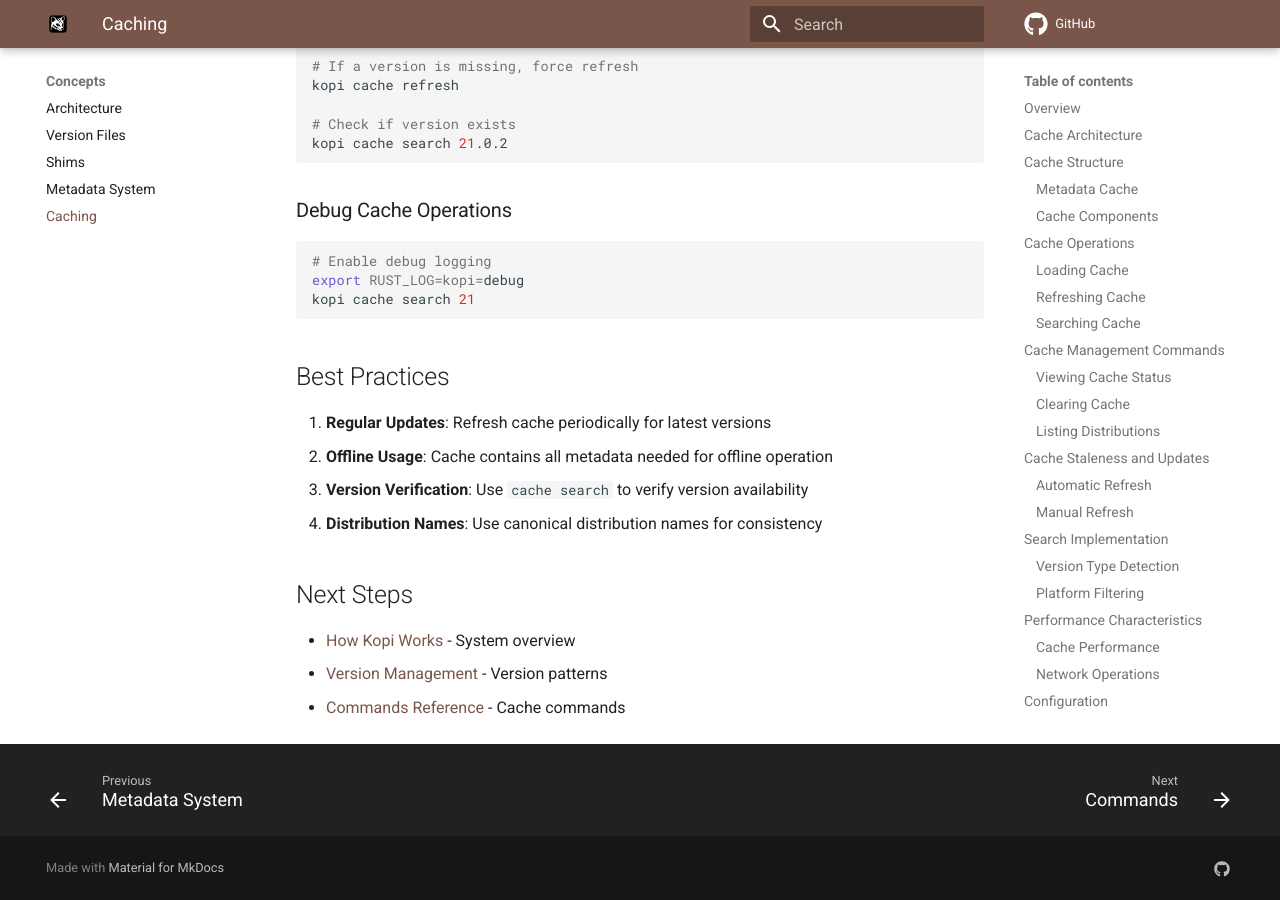
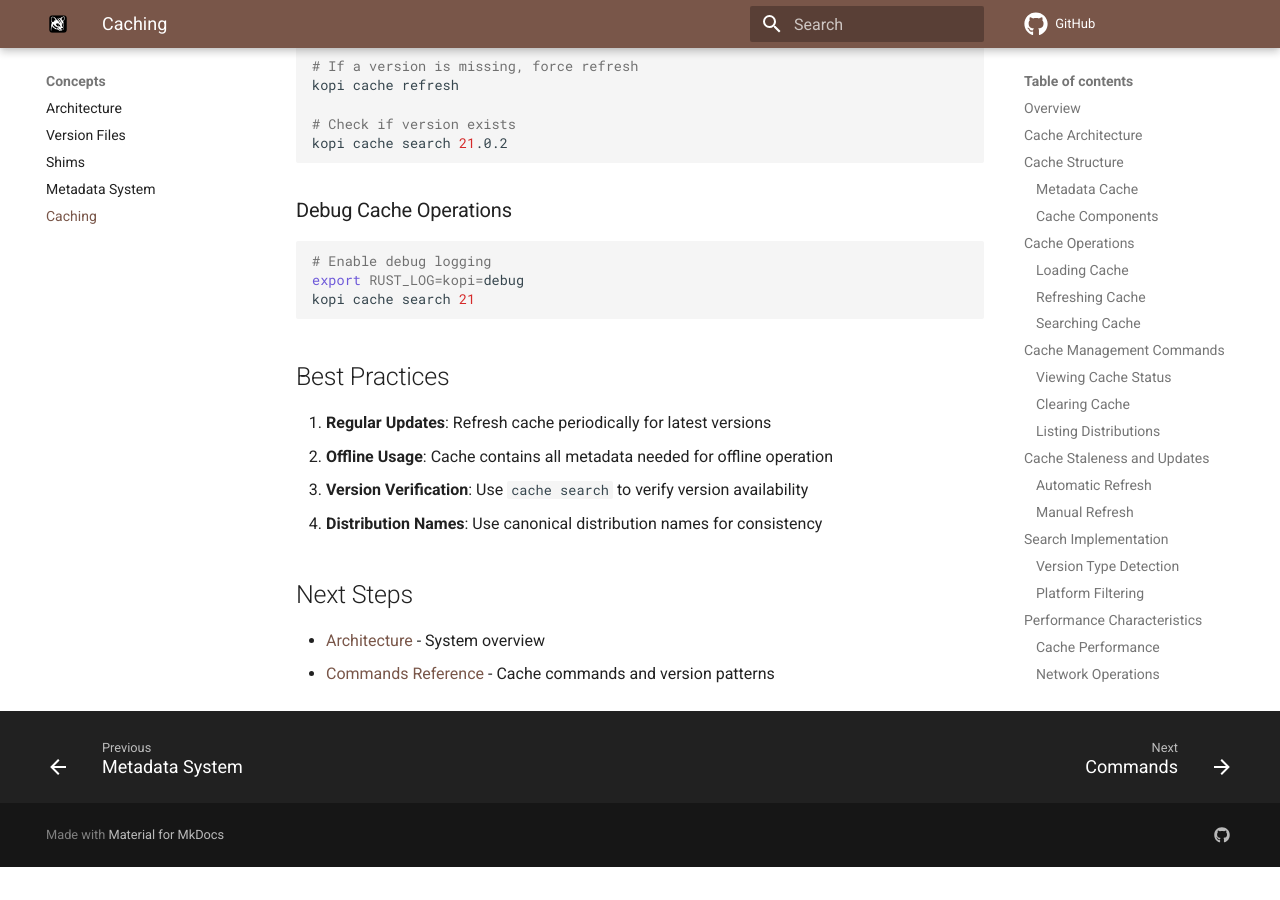
Before and after one commit to kopi-vm/kopi-vm.github.io, an MkDocs documentation site: the page built from docs/concepts/caching.md, in a window 1280 px wide and 900 px high, scrolled down 6307 px. Built offline with MkDocs 1.6.1 and Material for MkDocs 9.7.7, drawn with Linux system fonts in a browser that asks for light colours; comment, search, counter and statistics services are not loaded; the version menu is left out; after the commit the page ends 7174 px from its top, so only the background shows below that.

Commit message:
リンク切れに対処

```diff
--- a/docs/concepts/caching.md
+++ b/docs/concepts/caching.md
@@ -308,6 +308,5 @@ kopi cache search 21
 
 ## Next Steps
 
-- [How Kopi Works](how-it-works.md) - System overview
-- [Version Management](../reference/version-management.md) - Version patterns
-- [Commands Reference](../reference/commands.md#cache) - Cache commands
+- [Architecture](architecture.md) - System overview
+- [Commands Reference](../reference/commands.md) - Cache commands and version patterns
```
Also changed, not shown: docs/concepts/metadata.md (+1 -1 lines), docs/guide/managing-versions.md (+1 -1 lines), docs/guide/projects.md (+2 -2 lines), docs/guide/shell-integration.md (+1 -1 lines), docs/reference/distributions.md (+1 -1 lines).
